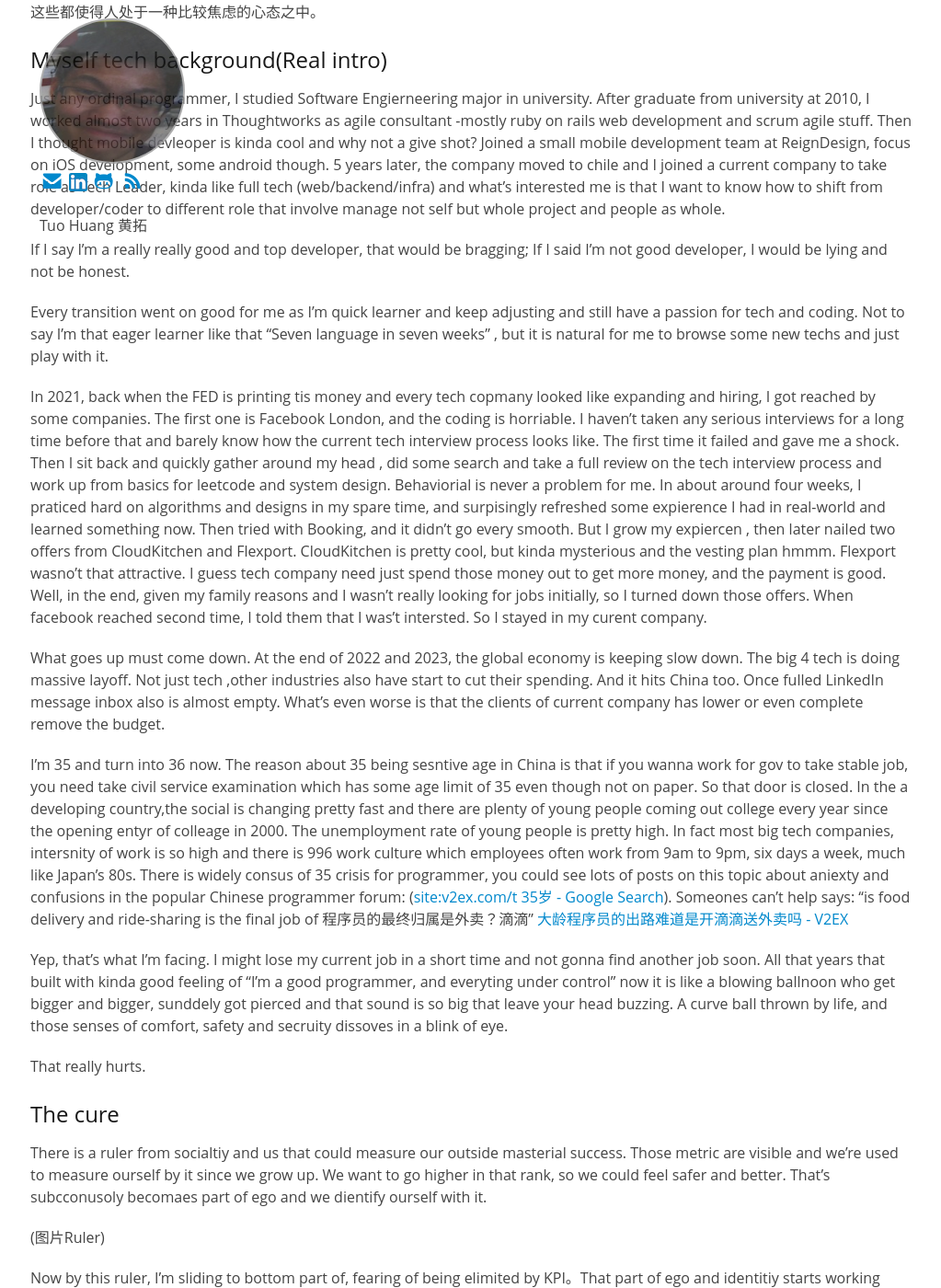
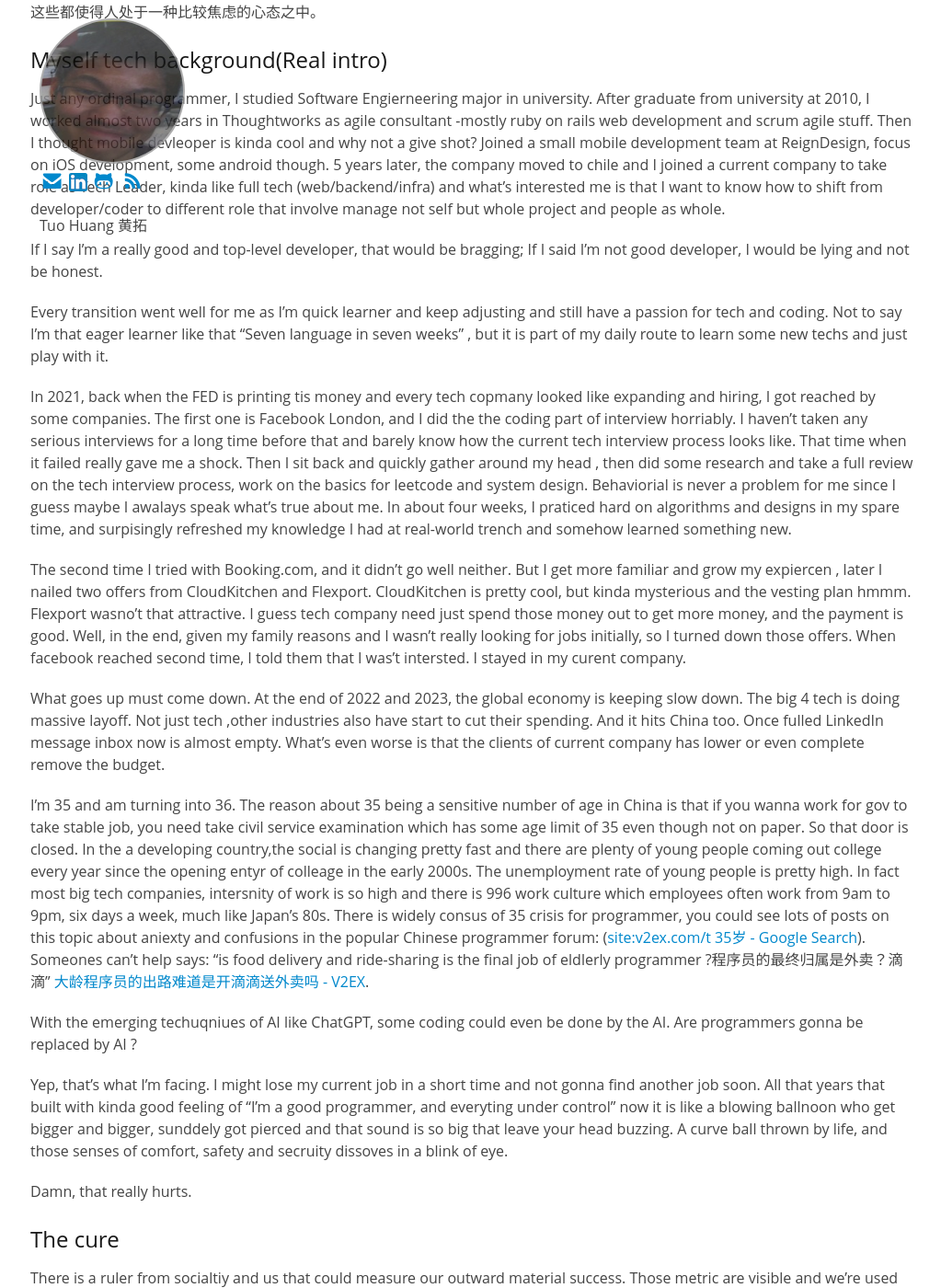
Before and after one commit to tuo/tuo.github.io, a Jekyll site: the page built from midlife crisis as programmer and AI.md, in a window 1280 px wide and 1400 px high, scrolled down 317 px. Shown: the whole window at 92% size, without its empty margins (127-1150 px from the left). Built offline with Jekyll 4.4.1, drawn with Linux system fonts in a browser that asks for light colours; our own code applies the rules of GitHub Pages for plain Markdown files; some of the changed text lies outside the part shown.

Commit message:
commited

```diff
--- a/midlife crisis as programmer and AI.md
+++ b/midlife crisis as programmer and AI.md
@@ -16,25 +16,29 @@
 
 Just any ordinal programmer, I studied Software Engierneering major in university. After graduate from university at 2010,  I worked almost two years in Thoughtworks as agile consultant -mostly ruby on rails web development and scrum agile stuff. Then I thought mobile devleoper is kinda cool and why not a give shot? Joined a small mobile development team at ReignDesign, focus on iOS development, some android though. 5 years later, the company moved to chile and I joined a current company to take role as Tech Leader, kinda like full tech (web/backend/infra) and what's interested me is that I want to know how to shift from developer/coder to different role that involve manage not self but whole project and people as whole.
 
-If I say I'm a really really good and top developer, that would be bragging; If I said I'm not good developer, I would be lying and not be honest.
+If I say I'm a really good and top-level developer, that would be bragging; If I said I'm not good developer, I would be lying and not be honest.
 
-Every transition went on good for me as I'm quick learner and keep adjusting and still have a passion for tech and coding. Not to say I'm that eager learner like that "Seven language in seven weeks" ,  but it is natural for me to browse some new techs and just play with it.
+Every transition went well for me as I'm quick learner and keep adjusting and still have a passion for tech and coding. Not to say I'm that eager learner like that "Seven language in seven weeks" ,  but it is part of my daily route to learn some new techs and just play with it.
 
-In 2021, back when the FED is printing tis money and every tech copmany looked like expanding and hiring, I got reached by some companies. The first one is Facebook London, and the coding is horriable. I haven't taken any serious interviews for a long time before that and barely know how the current tech interview process looks like.  The first time it failed and gave me a shock. Then I sit back and quickly gather around my head , did some search and take a full review on the tech interview process and work up from basics for leetcode and system design. Behaviorial  is never a problem for me. In about around four weeks, I praticed hard on algorithms and designs  in my spare time,  and surpisingly refreshed some expierence I had in real-world and learned something now. Then tried with Booking, and it didn't go every smooth. But I grow my expiercen , then later nailed two offers from CloudKitchen and Flexport. CloudKitchen is pretty cool, but kinda mysterious and the vesting plan hmmm.  Flexport wasno't that attractive. I guess tech company need just spend those money out to get more money, and the payment is good. Well, in the end, given my family reasons and I wasn't really looking for jobs initially, so I turned down those offers. When facebook reached second time, I told them that I was't intersted.  So I stayed in my curent company.
+In 2021, back when the FED is printing tis money and every tech copmany looked like expanding and hiring, I got reached by some companies. The first one is Facebook London, and I did the the coding part of interview horriably. I haven't taken any serious interviews for a long time before that and barely know how the current tech interview process looks like. That  time when it failed really gave me a shock. Then I sit back and quickly gather around my head , then did some research and take a full review on the tech interview process, work on the basics for leetcode and system design. Behaviorial  is never a problem for me since I guess maybe I awalays speak what's true about me. In about  four weeks, I praticed hard on algorithms and designs  in my spare time,  and surpisingly refreshed my knowledge I had at real-world trench and somehow learned something new.
 
-What goes up must come down. At the end of 2022 and 2023, the global economy is keeping slow down.  The big 4 tech is doing massive layoff.  Not just tech ,other industries also have start to cut their spending. And it hits China too.  Once fulled LinkedIn message inbox also is almost empty. What's even worse is that the clients of current company has lower or even complete remove the budget.
+The second time I tried with Booking.com, and it didn't go well neither.  But I get more familiar and grow my expiercen , later I nailed two offers from CloudKitchen and Flexport. CloudKitchen is pretty cool, but kinda mysterious and the vesting plan hmmm.  Flexport wasno't that attractive. I guess tech company need just spend those money out to get more money, and the payment is good. Well, in the end, given my family reasons and I wasn't really looking for jobs initially, so I turned down those offers. When facebook reached second time, I told them that I was't intersted.  I stayed in my curent company.
 
-I'm 35 and turn into 36 now. The reason about 35 being sesntive age in China is that if you wanna work for gov to take stable job, you need take civil service examination which has some age limit of 35 even though not on paper. So that door is closed. In the a developing country,the social is changing pretty fast and there are plenty of young people coming out college every year since the opening entyr of colleage in 2000. The unemployment rate of young people is pretty high. In fact most big tech companies,  intersnity of work is so high and there is 996 work culture which employees often work from 9am to 9pm, six days a week, much like Japan's 80s. There is widely consus of 35 crisis for programmer, you could see lots of posts on this topic about aniexty and confusions in the popular Chinese programmer forum: ([site:v2ex.com/t 35岁 - Google Search](https://www.google.com/search?q=site:v2ex.com/t 35岁#ip=1)).  Someones can't help says: "is food delivery and  ride-sharing  is the final job of 程序员的最终归属是外卖？滴滴" [大龄程序员的出路难道是开滴滴送外卖吗 - V2EX](https://www.v2ex.com/t/1002227)
+What goes up must come down. At the end of 2022 and 2023, the global economy is keeping slow down.  The big 4 tech is doing massive layoff.  Not just tech ,other industries also have start to cut their spending. And it hits China too.  Once fulled LinkedIn message inbox now is almost empty. What's even worse is that the clients of current company has lower or even complete remove the budget.
+
+I'm 35 and am turning into 36. The reason about 35 being a sensitive number of age in China is that if you wanna work for gov to take stable job, you need take civil service examination which has some age limit of 35 even though not on paper. So that door is closed. In the a developing country,the social is changing pretty fast and there are plenty of young people coming out college every year since the opening entyr of colleage in the early 2000s. The unemployment rate of young people is pretty high. In fact most big tech companies,  intersnity of work is so high and there is 996 work culture which employees often work from 9am to 9pm, six days a week, much like Japan's 80s. There is widely consus of 35 crisis for programmer, you could see lots of posts on this topic about aniexty and confusions in the popular Chinese programmer forum: ([site:v2ex.com/t 35岁 - Google Search](https://www.google.com/search?q=site:v2ex.com/t 35岁#ip=1)).  Someones can't help says: "is food delivery and  ride-sharing  is the final job of eldlerly programmer ?程序员的最终归属是外卖？滴滴" [大龄程序员的出路难道是开滴滴送外卖吗 - V2EX](https://www.v2ex.com/t/1002227).
+
+With the emerging techuqniues of AI like ChatGPT, some coding could even be done by the AI. Are programmers gonna be replaced by AI ?
 
 Yep, that's what I'm facing. I might lose my current job in a short time and not gonna find another job soon. All that years that built with kinda good feeling of "I'm a good programmer, and everyting under control" now it is like a blowing ballnoon who get  bigger and bigger, sunddely  got pierced and that sound is so big that leave your head buzzing.  A curve ball thrown by life, and those senses of comfort, safety and secruity dissoves in a blink of eye.
 
-That really hurts.
+Damn, that really hurts.
 
 ## The cure
 
-There is a ruler from socialtiy and us that could measure our outside masterial success. Those metric are visible and we're used to measure ourself by it since we grow up.  We want to go higher in that rank, so we could feel safer and better. That's subcconusoly becomaes part of ego and we dientify ourself with it.
+There is a ruler from socialtiy and us that could measure our outward material success. Those metric are visible and we're used to measure ourself by it since we grow up.  We want to go higher in that rank, so we could feel safer and better. That's subcconusoly becomaes part of ego and we dientify ourself with it.
 
-(图片Ruler)
+(图片Ruler)什么图片来着？忘了
 
 Now by this ruler, I'm sliding to bottom part of, fearing of being elimited by KPI。That part of ego and identitiy starts working aginst me it triggers a chain of negativity, connected with deeply some worst memories and emotions in my life, leads to a serisouly self-doubiting as it desperately try to get out this bottom part as soon as possible.
 
@@ -192,15 +196,21 @@
 
 Certaily as devleoper,  from my 13 years expericen, by observing myself and other devlopers in the trench, I found that some devleopers could easn't fall into the trap of being identify too much with one specif language and techstack. It is like someone could'nt finish the listening when somebody speaks,  as there are so many inner chat and judgements in their head. The mind has been jammed up and not be able to be flexiable to learn something new. Therefore becoming stagnant and fixed techquniuelly.
 
+> To a man with a hammer, everything looks like a nail.
+
+
+
 Coding is  not just being alone with comupters. It epxands more human and life expieer.ce. The code should work best to take full power of machline in a logic way, at tsamt time the idea behind should be  simple and straightford for people to grasp. It is also about balance, about art rathern soly being logic. To be agile is to embracing the changes, knows when to rely on verteran expierces, and when to think out of the box. there are some good p[races:  to pull oneself from the that little screen, 1 to explain to colleages ro someone , as it faoce you to jump out whatever cntext are you in and think from high level and starts basics  2; go out take a talk, have cupe of tea or ocffee, do some stretch etc and do it fullheartedly with any bordering of the previosu problem.
 
 It opossible you got some different ideas or perfecive when return to the desk. It might pull you out of the details and trust the big whole life (aka universe) would shed some light on you. Rule of thumb: when you feel stuck,  try pause and jump out of that space and try something different.
 
 Maybe programmer is not all about programming or coding,  is some part of life as a broader scope. The line between work or coding and other parts of life is not that clear, and there is some connection between them.  In order to get most out of our ratinliaity and reasoning, one seemingly ridiculous way is to suspend those desires and thoughts for a while. To play and engage without being a salve to any specifc form or conventiosn or best practices, to flow like water and be free and unlimited.
 
+That that said, If I have my mindset prepared, and content I want to express, then with the help of emerging technology like AI, it could open up a lot of possibilities.  Prompt engineering to tweak input to get detailed and sepcific request as if it is assgiend with some role,  to AI hence get optimial result；Assistants to fine tunning and let it become your personal agent; AutoGen and LangChain to extend LLM with extenal copmonents and make creating LLM-driven applications easier. If I'm a designer and doesn't know any code, I could quickly get my MVP up and runing with the help of AI; If I come into something new, I could ask AI to get a quick summary and key breakdown to get an overview. Both are very good starting points to begin with. The entry barriare is lowered and more accessrisable to people. However, on the contray , we shouldn't  mistake the tool for the content or the purpose itself.
 
+【图片】
 
-That that said, If I have my mindset prepared, and content I want to express, then with the help of emerging technology like AI, it could open up a lot of possibilities.  Prompt engineering to tweak input to get detailed and sepcific request as if it is assgiend with some role,  to AI hence get optimial result；Assistants to fine tunning and let it become your personal agent; AutoGen and LangChain to extend LLM with extenal copmonents and make creating LLM-driven applications easier. If I'm a designer and doesn't know any code, I could quickly get my MVP up and runing with the help of AI; If I come into something new, I could ask AI to get a quick summary and key breakdown to get an overview. Both are very good starting points to begin with. The entry barriare is lowered and more accessrisable to people.
+(Ps: 草稿GIF ：每次都是先写content,然后打字到电脑，一点点修正，这样可以专注在内容之上，不用管是markdown还是字体是多大)
 
 There is a delicate balance between humanity and tools. Tools won't steal the thunder of the content; instead, they assist in delivering and expressing it in a natural way where care and empathy are best presented. The uniqueness of content will be embedded in the uniqueness of the form provided by the tools.
 
```
